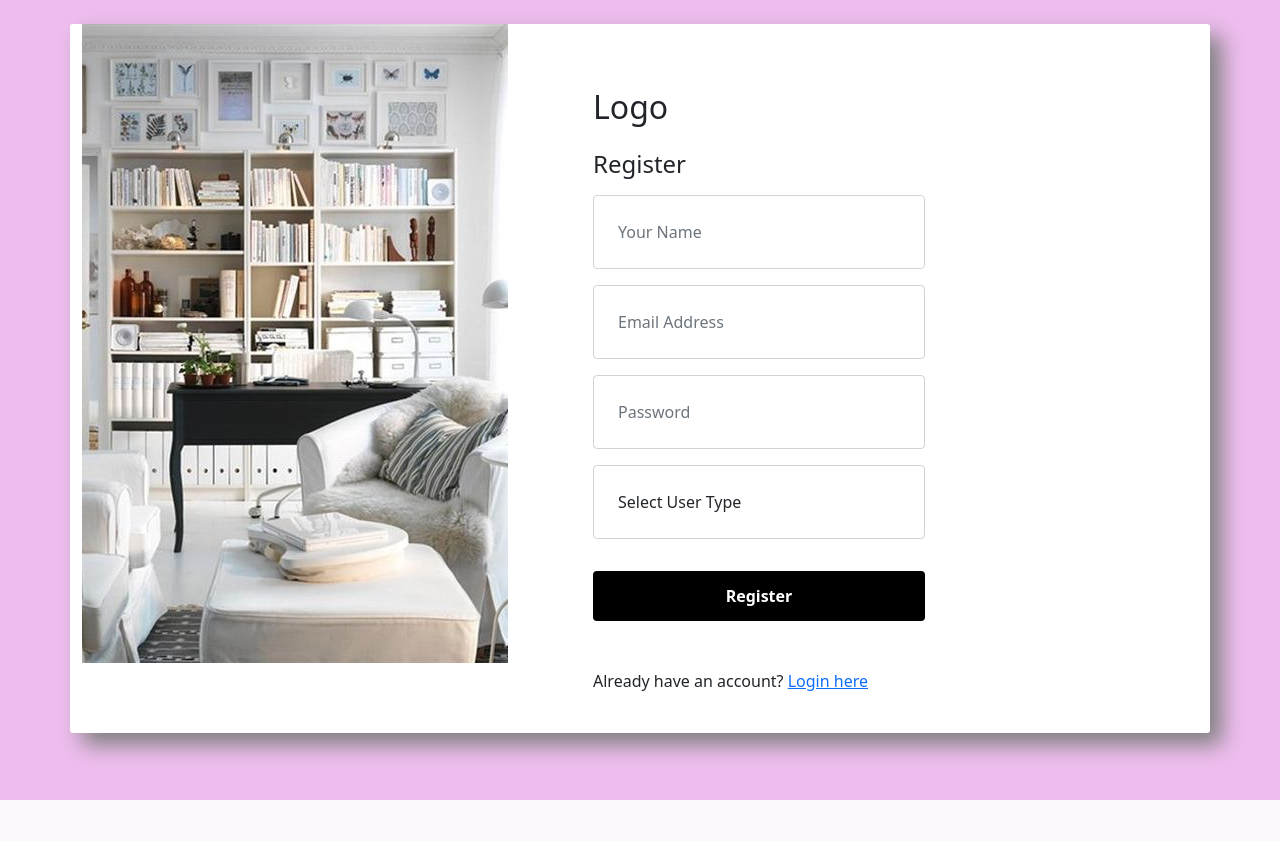
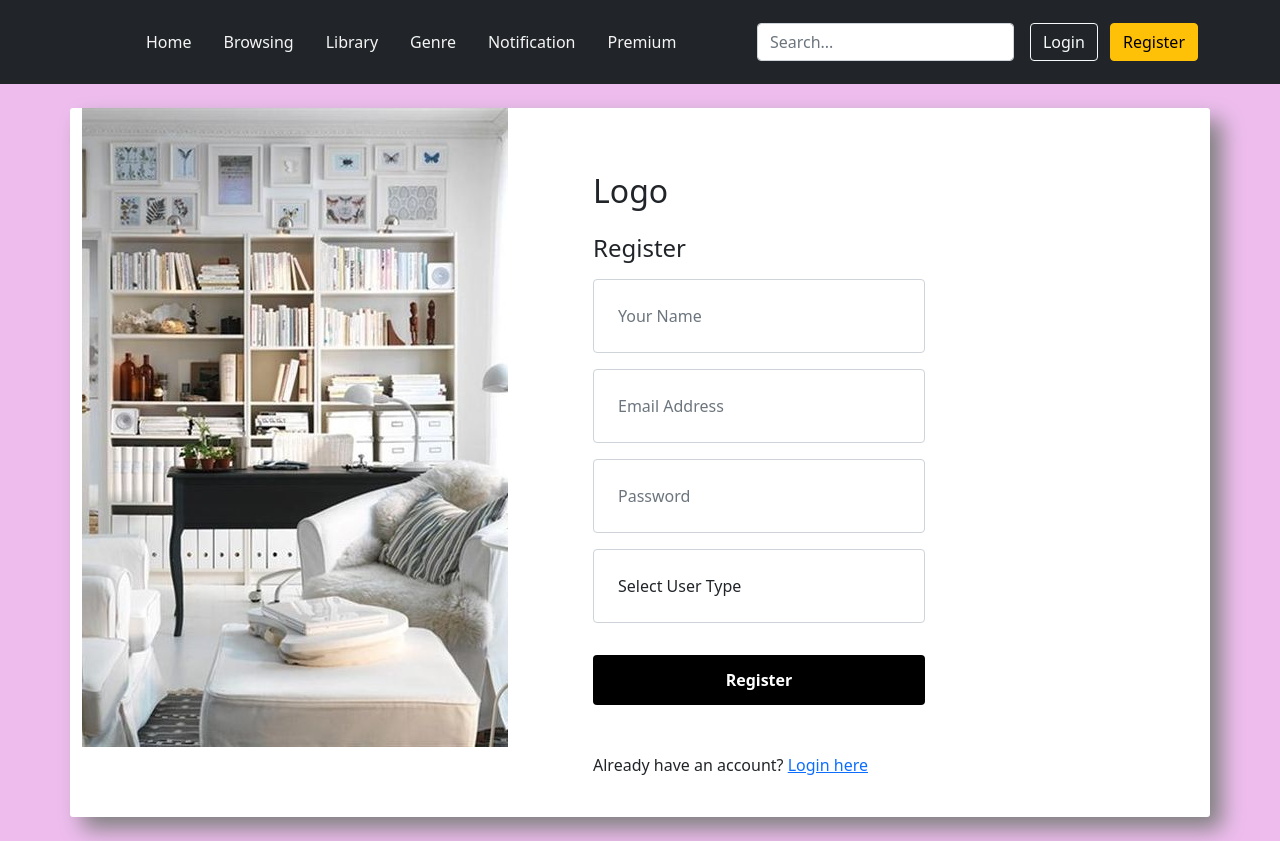
Before and after one commit to NadiaSauki/ABP_Project, a PHP site: page /ABP_Project/register.php in a window 1280 px wide. Before the commit the page ends 800 px from the top, so only its background shows below. Run offline with PHP 8.4, Linux system fonts and the light colour scheme; some libraries are stand-ins or nearby versions.

Commit message:
ubah lagi

```diff
--- a/home.php
+++ b/home.php
@@ -7,7 +7,7 @@
         <link href="https://cdn.jsdelivr.net/npm/bootstrap@5.1.3/dist/css/bootstrap.min.css" rel="stylesheet">
         <script src="https://cdn.jsdelivr.net/npm/bootstrap@5.1.3/dist/js/bootstrap.bundle.min.js"></script>
 
-        <link rel="stylesheet" type="text/css" href="css/home.css">
+        <link rel="stylesheet" type="text/css" href="http://localhost/ABP_Project/css/home.css">
 
     </head>
 
--- a/register.php
+++ b/register.php
@@ -37,7 +37,8 @@ if(isset($_POST['submit'])){
 
         <!-- Bootstrap CSS -->
         <link href="https://cdn.jsdelivr.net/npm/bootstrap@5.1.3/dist/css/bootstrap.min.css" rel="stylesheet" integrity="sha384-1BmE4kWBq78iYhFldvKuhfTAU6auU8tT94WrHftjDbrCEXSU1oBoqyl2QvZ6jIW3" crossorigin="anonymous">
-        <link rel="stylesheet" type="text/css" href="css/register.css">
+        <link rel="stylesheet" type="text/css" href="http://localhost/ABP_Project/css/register.css">
+        <link rel="stylesheet" type="text/css" href="http://localhost/ABP_Project/css/home.css">
     </head>
 
     <?php
@@ -54,6 +55,34 @@ if(isset($_POST['submit'])){
     ?>
 
     <body>
+        <header class="p-3 bg-dark text-white">
+            <div class="container">
+                <div class="d-flex flex-wrap align-items-center justify-content-center justify-content-lg-start">
+                    <a href="/" class="d-flex align-items-center mb-2 mb-lg-0 text-white text-decoration-none">
+                    <svg class="bi me-2" width="40" height="32" role="img" aria-label="Bootstrap"><use xlink:href="#bootstrap"/></svg>
+                    </a>
+
+                    <ul class="nav col-12 col-lg-auto me-lg-auto mb-2 justify-content-center mb-md-0">
+                        <li><a href="http://localhost/ABP_Project/home.php">Home</a></li>
+                        <li><a href="http://localhost/ABP_Project/manage_browsing/browse.php">Browsing</a></li>
+                        <li><a href="http://localhost/ABP_Project/manage_library/library.php">Library</a></li>
+                        <li><a href="http://localhost/ABP_Project/manage_genre/genre.php">Genre</a></li>
+                        <li><a href="http://localhost/ABP_Project/manage_notification/message.php">Notification</a></li>
+                        <li><a href="http://localhost/ABP_Project/manage_payment/payment.php">Premium</a></li>
+                    </ul>
+
+                    <form class="col-12 col-lg-auto mb-3 mb-lg-0 me-lg-3">
+                    <input type="search" class="form-control form-control-dark" placeholder="Search..." aria-label="Search">
+                    </form>
+
+                    <div class="text-end">
+                    <a href="http://localhost/ABP_Project/login.php" class="btn btn-outline-light me-2" role="button">Login</a>
+                    <a href="http://localhost/ABP_Project/register.php" class="btn btn-warning" role="button">Register</a>
+                    </div>
+                </div>
+            </div>
+        </header>
+
         <section class="Form my-4 mx-5">
             <div class="container">
                 <div class="row no-gutters">
```
Also changed, not shown: login.php (+32 -1 lines), manage_report/admin_report_view.php (added), manage_report/admin_reportview.php (deleted).
